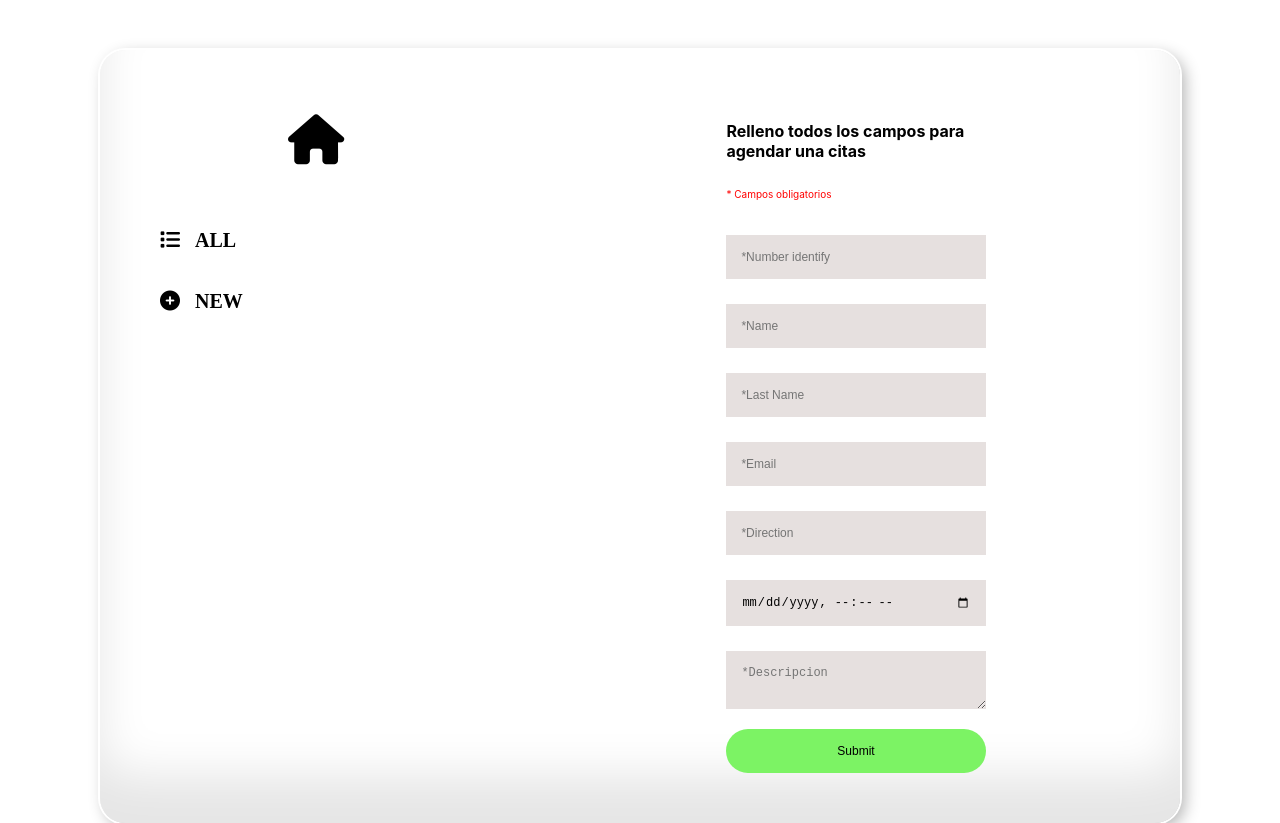
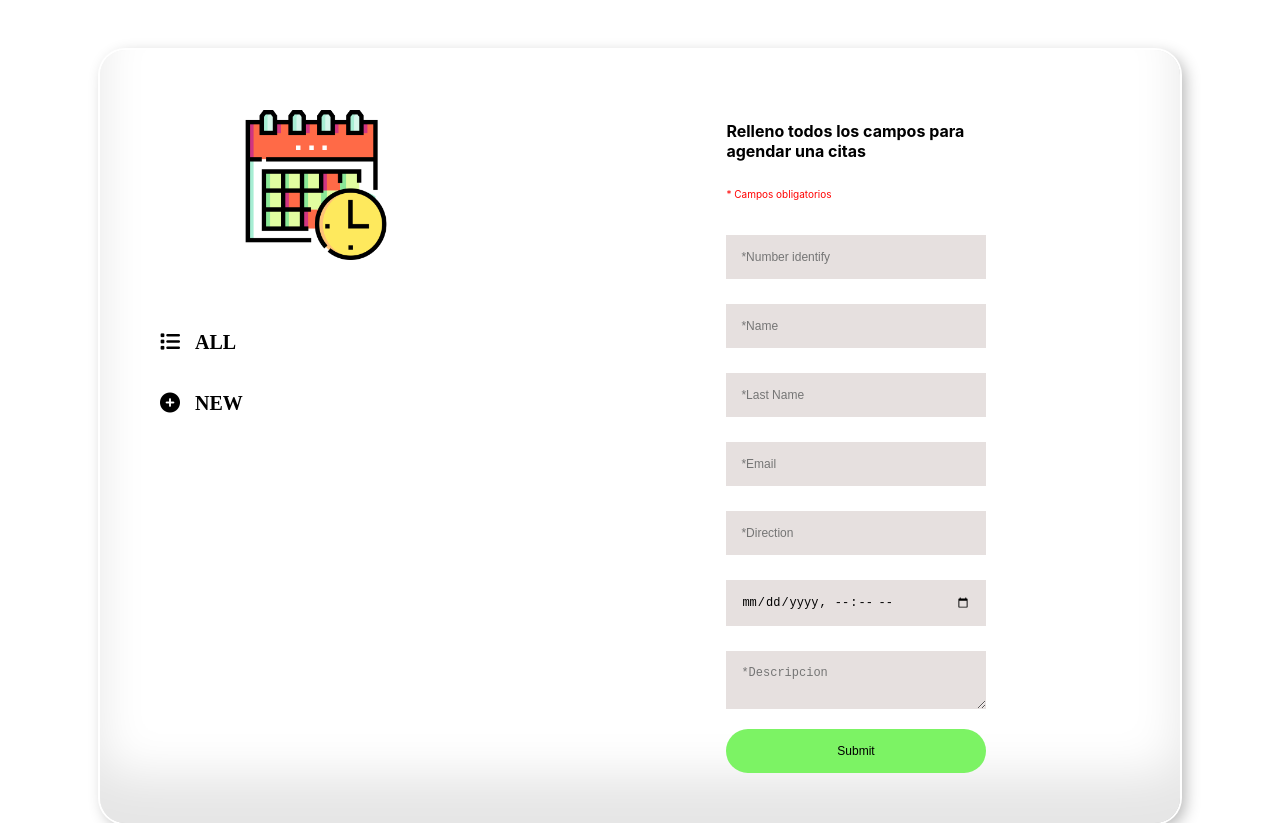
Before and after one commit to AldairMC/appointment--list, a React (Create React App) app: page /new in a window 1280 px wide. Built offline with nearby package versions, Linux system fonts and the light colour scheme.

Commit message:
:art: Modifying components Nav & Router

```diff
--- a/src/components/Nav.jsx
+++ b/src/components/Nav.jsx
@@ -1,6 +1,7 @@
 import React from 'react'
 import { Link } from 'react-router-dom'
 
+import Logo from '../assest/deadline.png'
 import '../css/Nav.scss'
 
 const Nav = () => {
@@ -8,7 +9,7 @@ const Nav = () => {
         <nav className="nav-container">
             <div className="home">
                 <Link to={'/'}>
-                    <i className="fas fa-home"></i>
+                    <img src={Logo} alt="Logo" width="150" height="150"/>
                 </Link>
             </div>
             <div className="item">
--- a/src/components/Router.jsx
+++ b/src/components/Router.jsx
@@ -8,7 +8,6 @@ import '../css/Router.scss'
 import Nav from './Nav'
 import Form from './Form'
 import List from './List'
-import Info from './Info'
 import Error from './Error'
 
 const Router = () => {
@@ -32,7 +31,7 @@ const Router = () => {
                     </div>
                     <div className="container-switch">
                         <Switch>
-                            <Route exact path="/" component={Info} />
+                            <Route exact path="/" component={List} />
                             <Route exact path="/all" render={() => {
                                     return (
                                         <List
--- a/src/css/Nav.scss
+++ b/src/css/Nav.scss
@@ -10,10 +10,6 @@ $color-home: #000000;
     font-size: 50px;
     text-align: center;
     padding: 60px 0 40px 0;
-
-    i {
-        color: $color-home;
-    }
 }
 
 .item {
```
